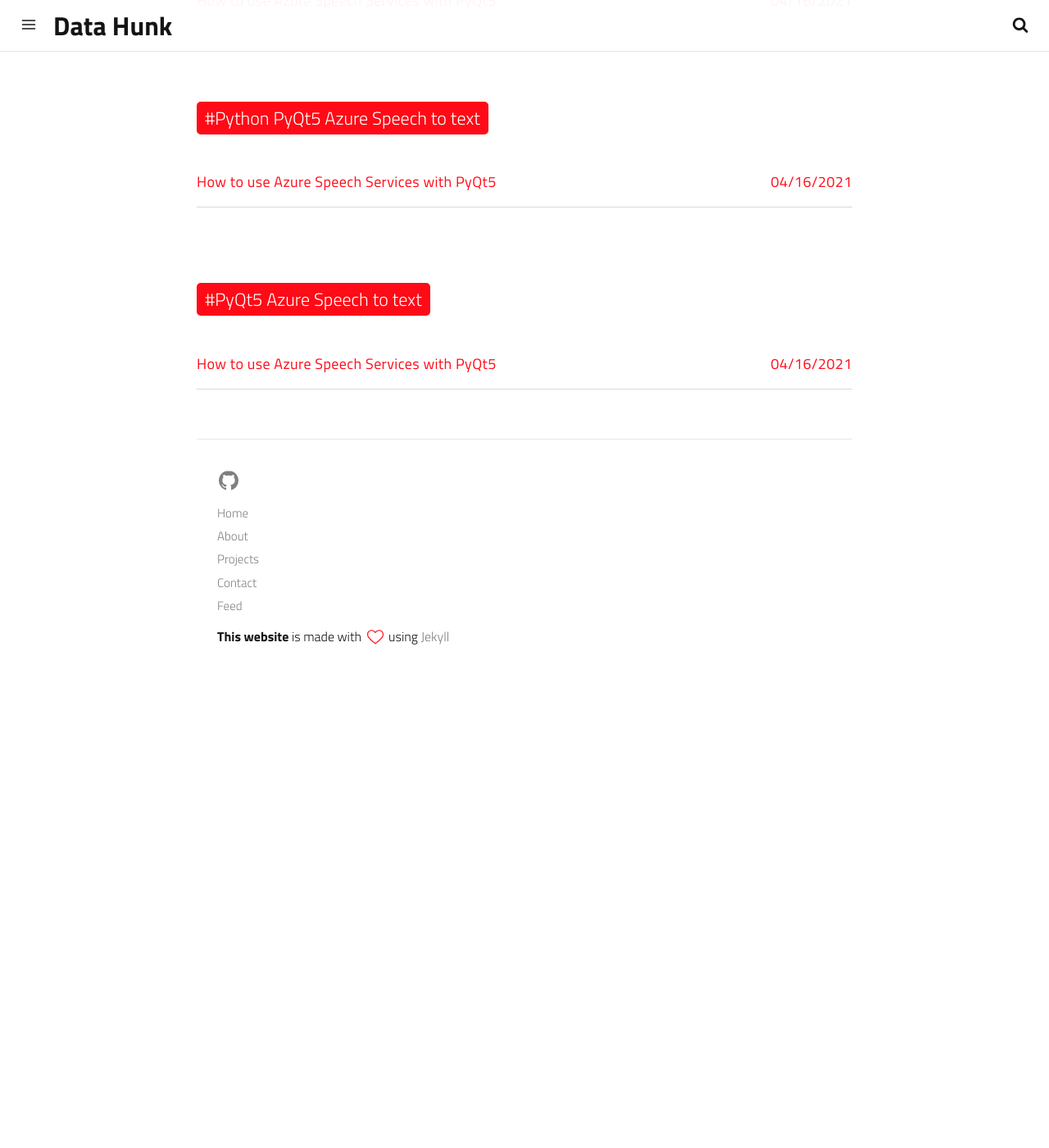
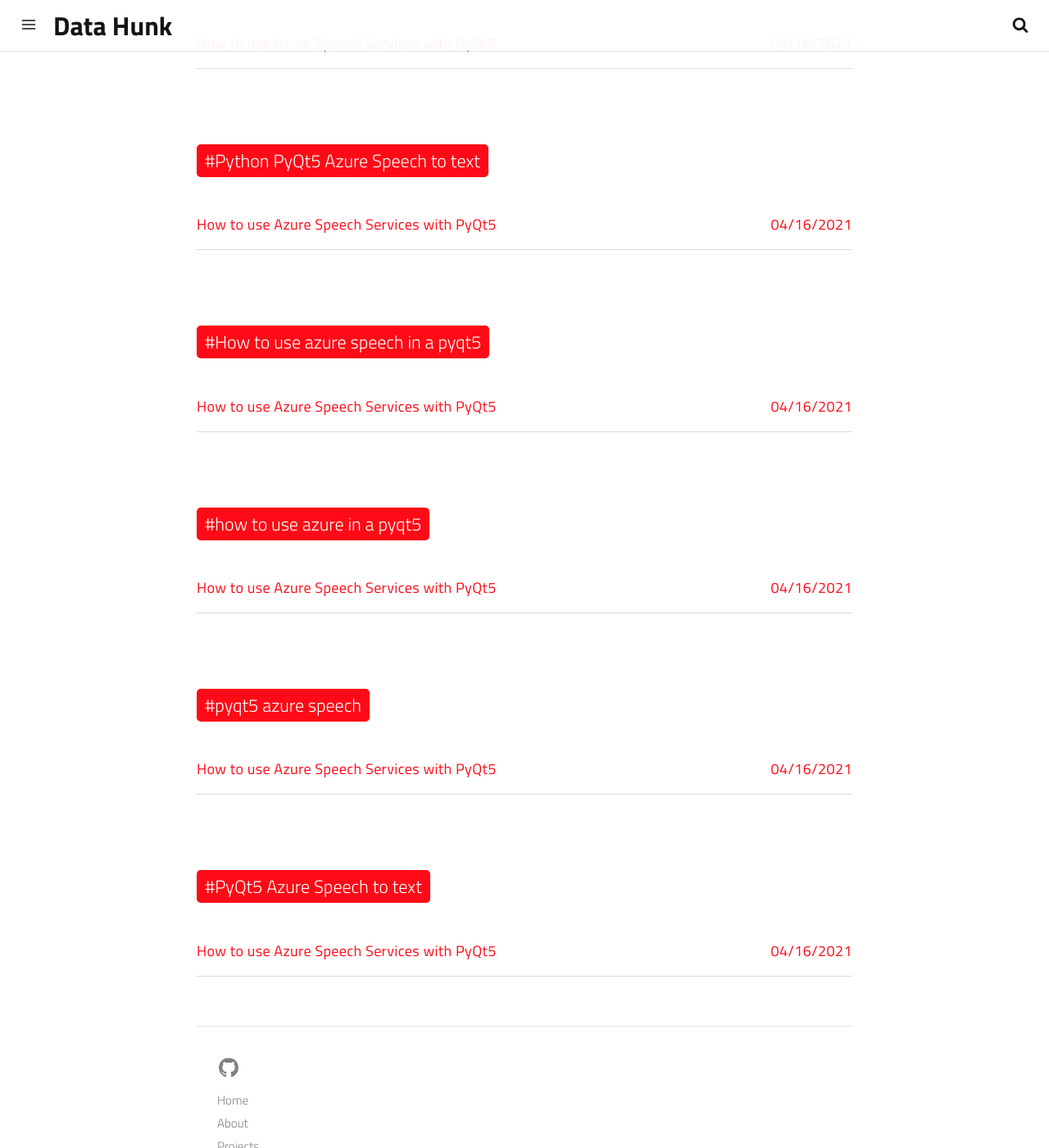
Before and after one commit to anuragseven/anuragseven.github.io, a Jekyll site: the page built from tags.html, in a window 1280 px wide and 1400 px high, scrolled down 6518 px. Shown: the whole window at 82% size. Built offline with Jekyll 4.4.1, drawn with Linux system fonts in a browser that asks for light colours; a script that is not in the unit is left out; before the commit the page ends 7343 px from its top, so only the background shows below that; some of the changed text lies outside the part shown.

Commit message:
updated tags

```diff
--- a/_posts/2021-04-16-making-an-azure-pyqt5-app.md
+++ b/_posts/2021-04-16-making-an-azure-pyqt5-app.md
@@ -14,6 +14,9 @@ tags:
   - Azure text to speech PyQt5
   - Azure speech to text in PyQt5 with multithreading
   - Python PyQt5 Azure Speech to text
+  - How to use azure speech in a pyqt5
+  - how to use azure in a pyqt5
+  - pyqt5 azure speech
   - PyQt5 Azure Speech to text
 author: AnuragTripathi
 paginate: false
```
